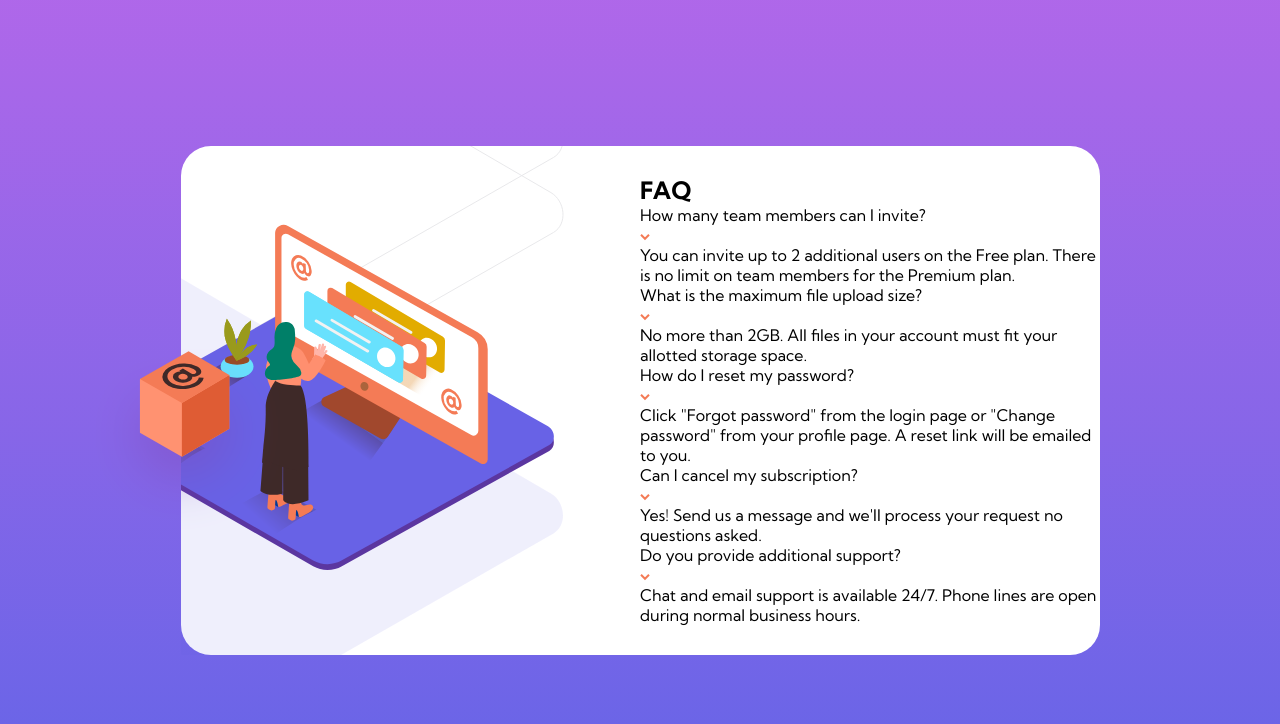
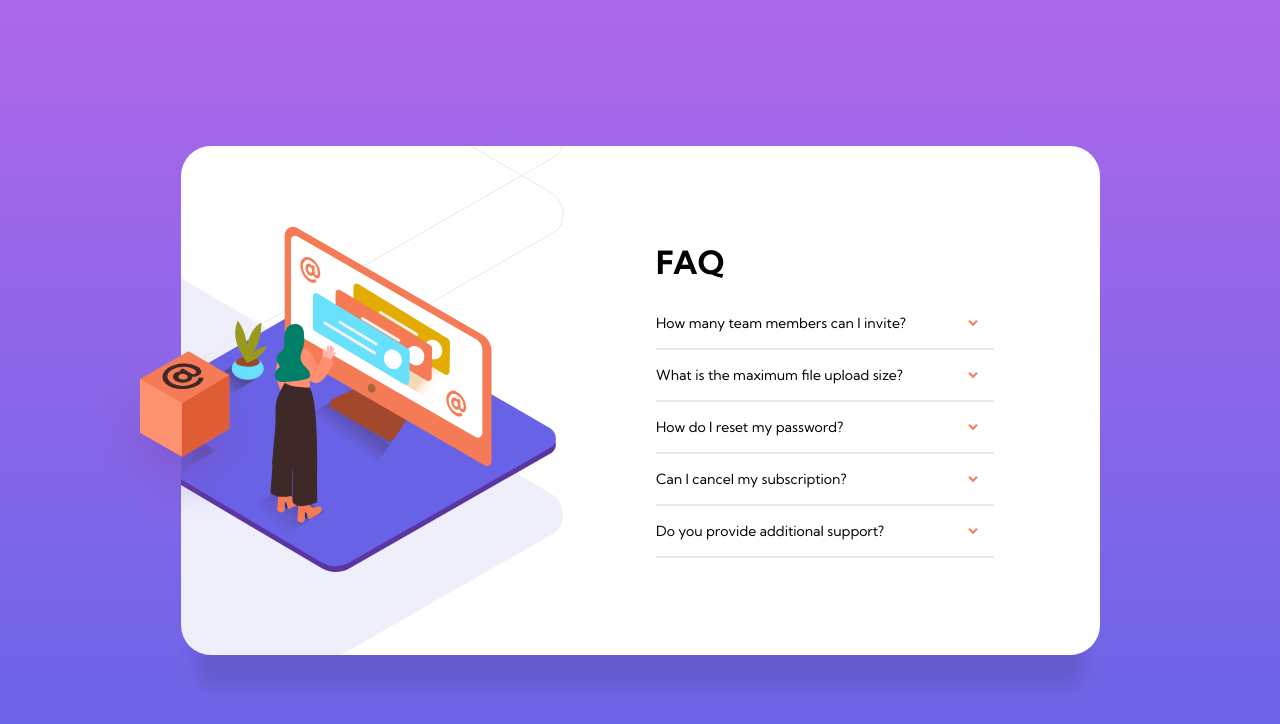
Before and after one commit to andrebdasilva/faq-accordion-card-main, a plain HTML site: page index.html in a window 1280 px wide. Drawn offline with Linux system fonts and the light colour scheme.

Commit message:
stylized container-answer

```diff
--- a/css/style.css
+++ b/css/style.css
@@ -6,7 +6,9 @@
 	--text-neutral-color-very-dark-grayishblue: hsl(237, 12%, 33%);
 	--text-neutral-color-dark-grayish-blue: hsl(240, 6%, 50%);
 	--divires-color-light-grayish-blue: hsl(240, 5%, 91%);
-	--font-size-default: clamp(12px, 0.75rem, 12px);
+	--font-size-default: 0.75rem;
+	--font-size-title: 2rem;
+	--font-size-question: 0.875rem;
 	--border-radius: 1.875rem;
 }
 
@@ -30,6 +32,7 @@ body{
 	justify-content: center;
 	align-items: center;
 	font-family: 'Kumbh Sans', sans-serif;
+	font-size: var(--font-size-default);
 }
 
 main{
@@ -38,30 +41,30 @@ main{
 	width: 919px;
 	height: 509px;
 	display: flex;
-	flex-wrap: wrap;
 	justify-content: center;
 	align-items: center;
+	margin: 1rem;
+	box-shadow: 0rem 3rem 1rem -1rem rgba(0, 0, 0, 0.1);
 }
 
 .container-images,
 .container-faq{
-	flex: 1;
+	flex: 1 1;
 }
 
 .container-images::after{
 	display: block;
 	content: "";
-	width: 100%;
 	height: 100%;
 	background-image: url(../images/illustration-woman-online-desktop.svg);
 	background-repeat: no-repeat;
-	background-position: -2000% 48%;
+	background-position: -5rem 5rem;
 	background-size: 99%;
 }
 
 .container-images{
 	position: relative;
-	width: 100%;
+
 	height: 100%;
 	background-image: url(../images/bg-pattern-desktop.svg);
 	background-repeat: no-repeat;
@@ -73,3 +76,38 @@ main{
 	top: 40%;
 	left: -20%;
 }
+
+.container-question,
+.container-answer{
+	width: 70%;
+}
+
+h1{
+	font-size: var(--font-size-title);
+	margin-left: 1rem;
+	margin-bottom: 1rem;
+}
+
+.container-question{
+	margin-left: 1rem;
+	display: flex;
+	padding: 1rem 1rem 1rem 0;
+	justify-content: space-between;
+	align-items: center;
+	border-bottom: .125rem solid var(--divires-color-light-grayish-blue);
+	font-size: var(--font-size-question);
+	cursor: pointer;
+}
+
+.title-question:hover{
+	color: var(--text-primary-color-soft-red);
+}
+.title-question:active{
+	color: #000;
+	font-weight: 700;
+}
+.container-answer{
+	display: none;
+	margin-left: 1rem;
+	color: var(--text-neutral-color-dark-grayish-blue);
+}
```
